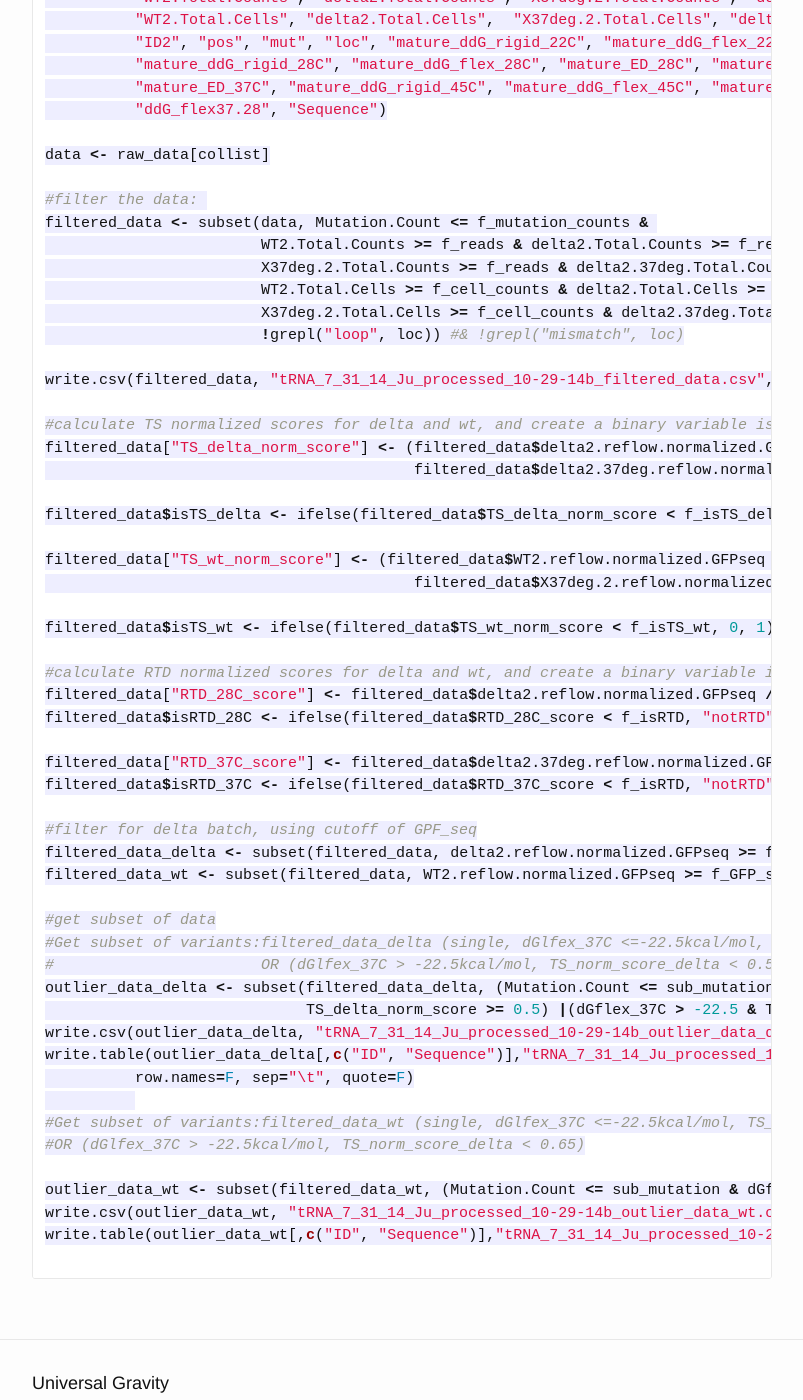
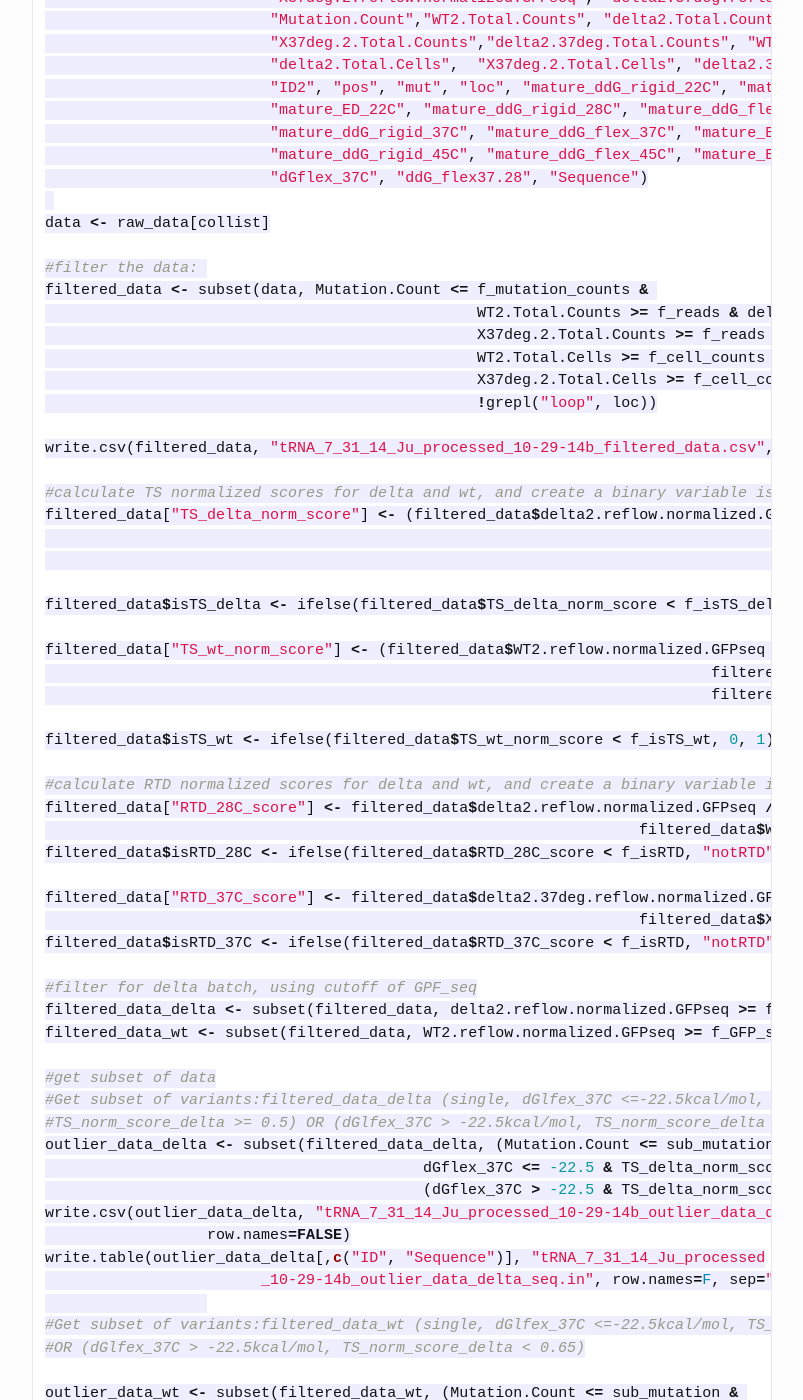
Before and after one commit to juvion/juvion.github.io, a Jekyll site: the page built from _posts/2014-12-05-R_script.md, in a window 1280 px wide and 1400 px high, scrolled down 1441 px. Shown: the whole window, without its empty margins (238-1041 px from the left). Built offline with Jekyll 4.4.1, drawn with Linux system fonts in a browser that asks for light colours; Markdown is read by kramdown in place of the engine named in the settings; part of the change alters nothing that is shown; some of the changed text lies outside the part shown.

Commit message:
edit R script

````diff
--- a/_posts/2014-12-05-R_script.md
+++ b/_posts/2014-12-05-R_script.md
@@ -5,9 +5,11 @@ date:   2014-12-05
 ---
 
 **R script to grab subset of data**
-In previous work, all the variants are plotted with three variables: folding free energy at 37C (dGflex_37C), temperature senstivity normalized score (TS_delta_norm_socre), and GFP seq activity (delta2_reflow_normalized).
+In previous work, all the variants are plotted with three variables: folding free energy at 37C (dGflex_37C),
+temperature senstivity normalized score (TS_delta_norm_socre), and GFP seq activity (delta2_reflow_normalized).
 ![scatter plot][plot1]
-In this work, all the variants that are considered as outliers will be extracted from the original data set. The outliers that are the upper left Quadran and lower right Quadran, where temperature senstivity is not able to be explained by folding free energy at 37C.
+In this work, all the variants that are considered as outliers will be extracted from the original data set.
+The outliers that are the upper left Quadran and lower right Quadran, where temperature senstivity is not able to be explained by folding free energy at 37C.
 
 _**R scirpt**_:
 
@@ -23,7 +25,8 @@ infile = "tRNA_7_31_14_Ju_processed_10-29-14b.csv"
 setwd(workdir)
 
 #read in original csv file as raw_data
-raw_data <- read.csv(infile, header = TRUE, sep = ",", quote = "\"", dec = ".", fill = TRUE)
+raw_data <- read.csv(infile, header = TRUE, sep = ",", quote = "\"", dec = ".",
+					fill = TRUE)
 
 #setup filtering settings
 f_reads = 100
@@ -41,43 +44,49 @@ sub_TS_norm_delta = 0.50
 sub_TS_norm_wt = 0.65
 
 #select come columns from raw_data
-collist <- c("ID", "WT2.reflow.normalized.GFPseq", "delta2.reflow.normalized.GFPseq", "X37deg.2.reflow.normalized.GFPseq",
-          "delta2.37deg.reflow.normalized.GFPseq", "Mutation.Count",
-          "WT2.Total.Counts", "delta2.Total.Counts", "X37deg.2.Total.Counts", "delta2.37deg.Total.Counts",
-          "WT2.Total.Cells", "delta2.Total.Cells",  "X37deg.2.Total.Cells", "delta2.37deg.Total.Cells",
-          "ID2", "pos", "mut", "loc", "mature_ddG_rigid_22C", "mature_ddG_flex_22C", "mature_ED_22C",
-          "mature_ddG_rigid_28C", "mature_ddG_flex_28C", "mature_ED_28C", "mature_ddG_rigid_37C", "mature_ddG_flex_37C",
-          "mature_ED_37C", "mature_ddG_rigid_45C", "mature_ddG_flex_45C", "mature_ED_45C", "dGflex_28C", "dGflex_37C",
-          "ddG_flex37.28", "Sequence")
+collist <- c("ID", "WT2.reflow.normalized.GFPseq", "delta2.reflow.normalized.GFPseq",
+			 "X37deg.2.reflow.normalized.GFPseq", "delta2.37deg.reflow.normalized.GFPseq",
+			 "Mutation.Count","WT2.Total.Counts", "delta2.Total.Counts",
+			 "X37deg.2.Total.Counts","delta2.37deg.Total.Counts", "WT2.Total.Cells",
+			 "delta2.Total.Cells",  "X37deg.2.Total.Cells", "delta2.37deg.Total.Cells",
+			 "ID2", "pos", "mut", "loc", "mature_ddG_rigid_22C", "mature_ddG_flex_22C",
+			 "mature_ED_22C", "mature_ddG_rigid_28C", "mature_ddG_flex_28C", "mature_ED_28C",
+			 "mature_ddG_rigid_37C", "mature_ddG_flex_37C", "mature_ED_37C",
+			 "mature_ddG_rigid_45C", "mature_ddG_flex_45C", "mature_ED_45C", "dGflex_28C",
+			 "dGflex_37C", "ddG_flex37.28", "Sequence")
 
 data <- raw_data[collist]
 
 #filter the data:
 filtered_data <- subset(data, Mutation.Count <= f_mutation_counts &
-                        WT2.Total.Counts >= f_reads & delta2.Total.Counts >= f_reads &
-                        X37deg.2.Total.Counts >= f_reads & delta2.37deg.Total.Counts >= f_reads &
-                        WT2.Total.Cells >= f_cell_counts & delta2.Total.Cells >= f_cell_counts &
-                        X37deg.2.Total.Cells >= f_cell_counts & delta2.37deg.Total.Cells >= f_cell_counts &
-                        !grepl("loop", loc)) #& !grepl("mismatch", loc)
+						WT2.Total.Counts >= f_reads & delta2.Total.Counts >= f_reads &
+						X37deg.2.Total.Counts >= f_reads & delta2.37deg.Total.Counts >= f_reads &
+						WT2.Total.Cells >= f_cell_counts & delta2.Total.Cells >= f_cell_counts &
+						X37deg.2.Total.Cells >= f_cell_counts & delta2.37deg.Total.Cells >= f_cell_counts &
+						!grepl("loop", loc))
 
 write.csv(filtered_data, "tRNA_7_31_14_Ju_processed_10-29-14b_filtered_data.csv", row.names=FALSE)
 
 #calculate TS normalized scores for delta and wt, and create a binary variable isTS
 filtered_data["TS_delta_norm_score"] <- (filtered_data$delta2.reflow.normalized.GFPseq -
-                                         filtered_data$delta2.37deg.reflow.normalized.GFPseq)/filtered_data$delta2.reflow.normalized.GFPseq
+										 filtered_data$delta2.37deg.reflow.normalized.GFPseq)/
+										 filtered_data$delta2.reflow.normalized.GFPseq
 
 filtered_data$isTS_delta <- ifelse(filtered_data$TS_delta_norm_score < f_isTS_delta, 0, 1)
 
 filtered_data["TS_wt_norm_score"] <- (filtered_data$WT2.reflow.normalized.GFPseq -
-                                         filtered_data$X37deg.2.reflow.normalized.GFPseq)/filtered_data$WT2.reflow.normalized.GFPseq
+									  filtered_data$X37deg.2.reflow.normalized.GFPseq)/
+									  filtered_data$WT2.reflow.normalized.GFPseq
 
 filtered_data$isTS_wt <- ifelse(filtered_data$TS_wt_norm_score < f_isTS_wt, 0, 1)
 
 #calculate RTD normalized scores for delta and wt, and create a binary variable isTS
-filtered_data["RTD_28C_score"] <- filtered_data$delta2.reflow.normalized.GFPseq / filtered_data$WT2.reflow.normalized.GFPseq
+filtered_data["RTD_28C_score"] <- filtered_data$delta2.reflow.normalized.GFPseq /
+   								  filtered_data$WT2.reflow.normalized.GFPseq
 filtered_data$isRTD_28C <- ifelse(filtered_data$RTD_28C_score < f_isRTD, "notRTD", "RTD")
 
-filtered_data["RTD_37C_score"] <- filtered_data$delta2.37deg.reflow.normalized.GFPseq / filtered_data$X37deg.2.reflow.normalized.GFPseq
+filtered_data["RTD_37C_score"] <- filtered_data$delta2.37deg.reflow.normalized.GFPseq /
+ 								  filtered_data$X37deg.2.reflow.normalized.GFPseq
 filtered_data$isRTD_37C <- ifelse(filtered_data$RTD_37C_score < f_isRTD, "notRTD", "RTD")
 
 #filter for delta batch, using cutoff of GPF_seq
@@ -85,20 +94,26 @@ filtered_data_delta <- subset(filtered_data, delta2.reflow.normalized.GFPseq >=
 filtered_data_wt <- subset(filtered_data, WT2.reflow.normalized.GFPseq >= f_GFP_seq)
 
 #get subset of data
-#Get subset of variants:filtered_data_delta (single, dGlfex_37C <=-22.5kcal/mol, TS_norm_score_delta >= 0.5)
-#                       OR (dGlfex_37C > -22.5kcal/mol, TS_norm_score_delta < 0.5)
-outlier_data_delta <- subset(filtered_data_delta, (Mutation.Count <= sub_mutation & dGflex_37C <= -22.5 &
-                             TS_delta_norm_score >= 0.5) |(dGflex_37C > -22.5 & TS_delta_norm_score < 0.5))
-write.csv(outlier_data_delta, "tRNA_7_31_14_Ju_processed_10-29-14b_outlier_data_delta.csv", row.names=FALSE)
-write.table(outlier_data_delta[,c("ID", "Sequence")],"tRNA_7_31_14_Ju_processed_10-29-14b_outlier_data_delta_seq.in",
-          row.names=F, sep="\t", quote=F)
+#Get subset of variants:filtered_data_delta (single, dGlfex_37C <=-22.5kcal/mol,
+#TS_norm_score_delta >= 0.5) OR (dGlfex_37C > -22.5kcal/mol, TS_norm_score_delta < 0.5)
+outlier_data_delta <- subset(filtered_data_delta, (Mutation.Count <= sub_mutation &
+					  dGflex_37C <= -22.5 & TS_delta_norm_score >= 0.5) |
+  					  (dGflex_37C > -22.5 & TS_delta_norm_score < 0.5))
+write.csv(outlier_data_delta, "tRNA_7_31_14_Ju_processed_10-29-14b_outlier_data_delta.csv",
+		  row.names=FALSE)
+write.table(outlier_data_delta[,c("ID", "Sequence")], "tRNA_7_31_14_Ju_processed
+			_10-29-14b_outlier_data_delta_seq.in", row.names=F, sep="\t", quote=F)
 
 #Get subset of variants:filtered_data_wt (single, dGlfex_37C <=-22.5kcal/mol, TS_norm_score_delta >= 0.65)
 #OR (dGlfex_37C > -22.5kcal/mol, TS_norm_score_delta < 0.65)
 
-outlier_data_wt <- subset(filtered_data_wt, (Mutation.Count <= sub_mutation & dGflex_37C <= -22.5 & TS_delta_norm_score >= 0.65) |(dGflex_37C > -22.5 & TS_delta_norm_score < 0.65))
-write.csv(outlier_data_wt, "tRNA_7_31_14_Ju_processed_10-29-14b_outlier_data_wt.csv", row.names=FALSE)
-write.table(outlier_data_wt[,c("ID", "Sequence")],"tRNA_7_31_14_Ju_processed_10-29-14b_outlier_data_wt_seq.in", row.names=F, sep="\t", quote=F)
+outlier_data_wt <- subset(filtered_data_wt, (Mutation.Count <= sub_mutation &
+						  dGflex_37C <= -22.5 & TS_delta_norm_score >= 0.65) |
+						  (dGflex_37C > -22.5 & TS_delta_norm_score < 0.65))
+write.csv(outlier_data_wt, "tRNA_7_31_14_Ju_processed_10-29-14b_outlier_data_wt.csv",
+		  row.names=FALSE)
+write.table(outlier_data_wt[,c("ID", "Sequence")],"tRNA_7_31_14_Ju_processed
+			_10-29-14b_outlier_data_wt_seq.in", row.names=F, sep="\t", quote=F)
 
 ```
 
````
